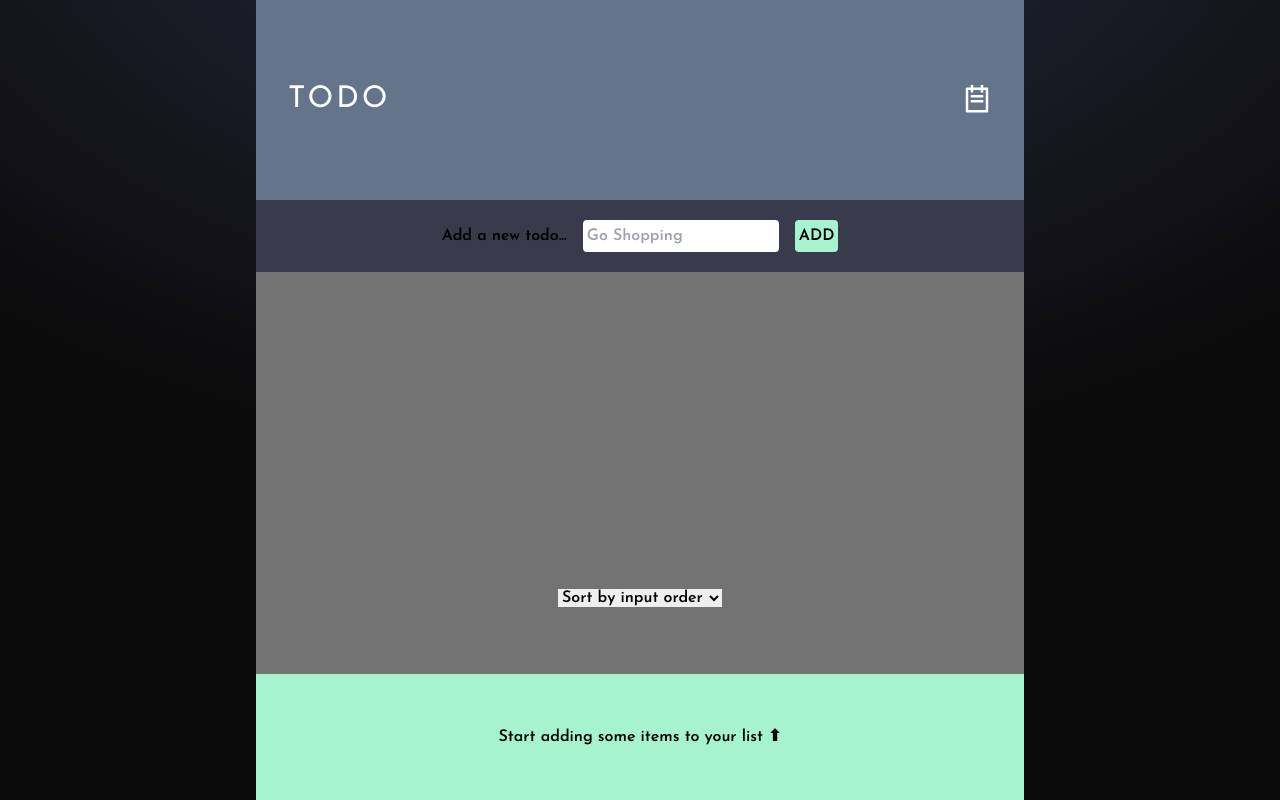
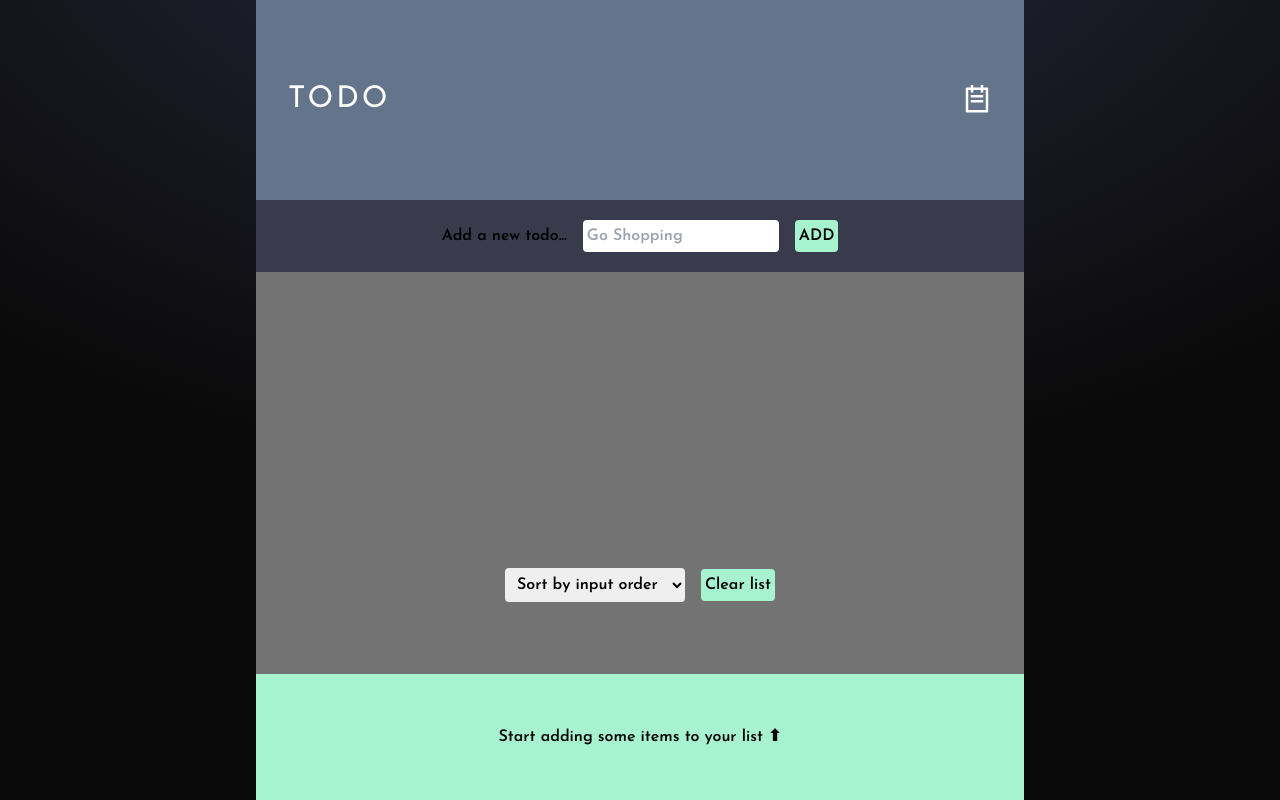
Before and after one commit to J-R77-stack/Shopping-to-get-list-react, a React (Vite) app: page / in a window 1280 px wide. Built offline with nearby package versions, Linux system fonts and the light colour scheme.

Commit message:
created clear list button and styled both select buttons and clear list button

```diff
--- a/src/App.jsx
+++ b/src/App.jsx
@@ -22,6 +22,13 @@ export default function App() {
     );
   }
 
+  function handleClearList() {
+    const confirmed = window.confirm(
+      "Are you sure you want to delete all the items in the list?"
+    );
+    if (confirmed) setItems([]);
+  }
+
   return (
     <>
       <div className="absolute top-0 z-[-2] h-screen w-screen bg-neutral-950 bg-[radial-gradient(ellipse_80%_80%_at_50%_-20%,rgba(120,119,198,0.3),rgba(255,255,255,0))]"></div>
@@ -32,6 +39,7 @@ export default function App() {
           items={items}
           onDeletingItems={HandleDeletingItem}
           onToggleItems={HandleToggleItem}
+          onClearList={handleClearList}
         />
 
         <Stats items={items} />
@@ -88,7 +96,7 @@ function Form({ onAddingItems }) {
   );
 }
 
-function List({ items, onDeletingItems, onToggleItems }) {
+function List({ items, onDeletingItems, onToggleItems, onClearList }) {
   const [sortBy, setSortBy] = useState("input");
 
   let sortedItems;
@@ -110,12 +118,19 @@ function List({ items, onDeletingItems, onToggleItems }) {
           />
         ))}
       </ul>
-      <div className="actions">
-        <select value={sortBy} onChange={(e) => setSortBy(e.target.value)}>
+      <div className="flex items-center p-2 gap-4 cursor-pointer">
+        <select
+          className="border-0 rounded p-2"
+          value={sortBy}
+          onChange={(e) => setSortBy(e.target.value)}>
           <option value="input">Sort by input order</option>
           <option value="done">Sort by done status</option>
         </select>
-        {/* <button onClick={onClearList}>Clear list</button> */}
+        <button
+          className="bg-emerald-200 border-0 rounded p-1"
+          onClick={onClearList}>
+          Clear list
+        </button>
       </div>
     </div>
   );
```
